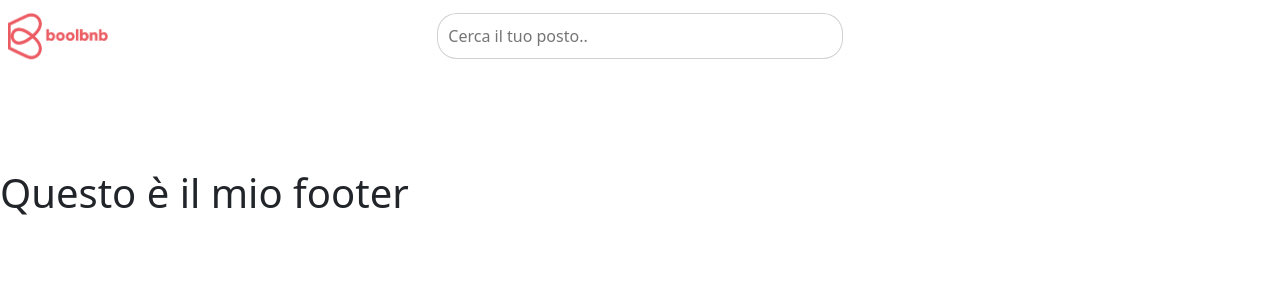
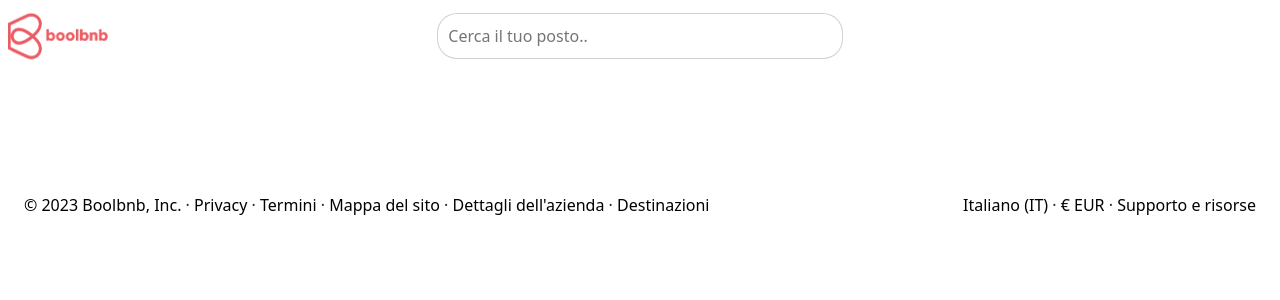
Before and after one commit to fabioSirigu/frontoffice_boolbnb, a Vue app: page / in a window 1280 px wide. Shown: the top 300 px of the page. Built offline with nearby package versions, Linux system fonts and the light colour scheme.

Commit message:
add footer

```diff
--- a/src/components/FooterContent.vue
+++ b/src/components/FooterContent.vue
@@ -5,9 +5,31 @@ export default {
 </script>
 
 <template>
-    <h1>Questo è il mio footer</h1>
+    <footer>
+        <div class="footer_contacts d-flex justify-content-between p-4">
+            <div class="contacts">
+                <a href="/">&copy; 2023 Boolbnb, Inc.</a> ·
+                <a href="/">Privacy</a> ·
+                <a href="/">Termini</a> ·
+                <a href="/">Mappa del sito</a> ·
+                <a href="/">Dettagli dell'azienda</a> ·
+                <a href="/">Destinazioni</a>
+            </div>
+            <div class="languages">
+                <a href="/">Italiano (IT)</a> ·
+                <a href="/">€ EUR</a> ·
+                <a href="/">Supporto e risorse</a>
+            </div>
+        </div>
+    </footer>
+
 </template>
 
 <style lang="scss" scoped>
-
+.footer_contacts {
+    a {
+        text-decoration: none;
+        color: black;
+    }
+}
 </style>
```
